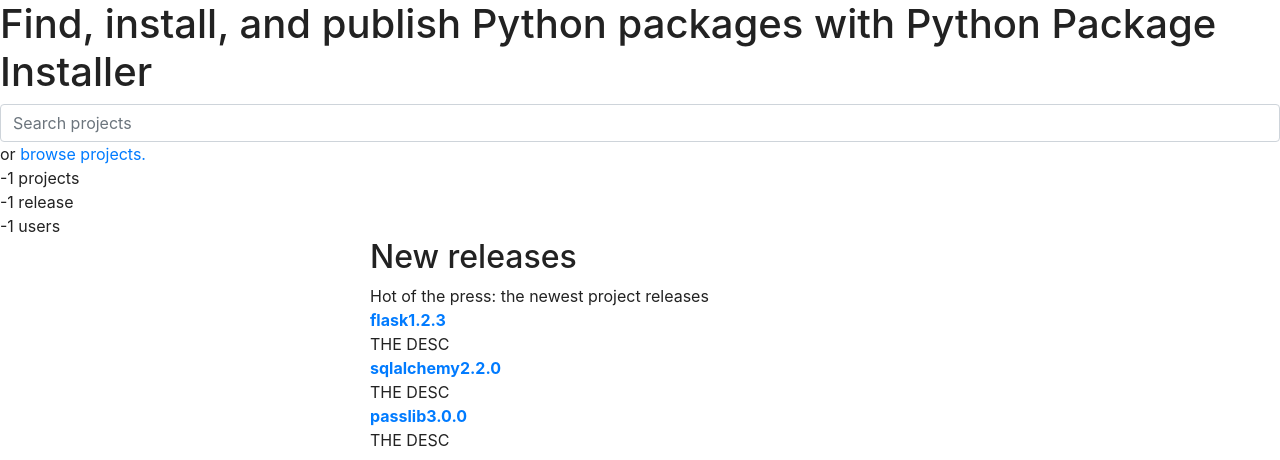
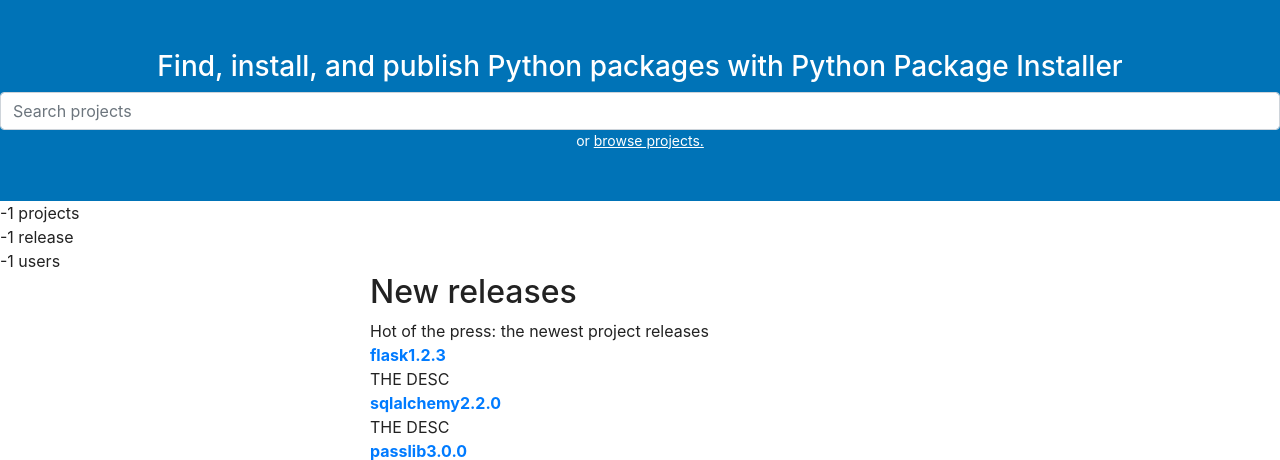
Before and after one commit to willschlitzer/flask-app-talkpython, a Flask app: page / in a window 1280 px wide. Shown: the top 460 px of the page. Run offline with Flask 2, Linux system fonts and the light colour scheme; some libraries are stand-ins or nearby versions.

Commit message:
Add style for hero section

```diff
--- a/pypi_org/static/css/site.css
+++ b/pypi_org/static/css/site.css
@@ -25,3 +25,20 @@
     color: white;
     margin-right: 10px;
 }
+
+.hero   {
+    background-color: #0073b7;
+    color: white;
+    font-size: 14px;
+    padding: 50px 0px;
+    text-align: center;
+}
+
+.hero h1 {
+    font-size: 28px;
+}
+
+.hero a {
+    color: white;
+    text-decoration: underline;
+}
```
